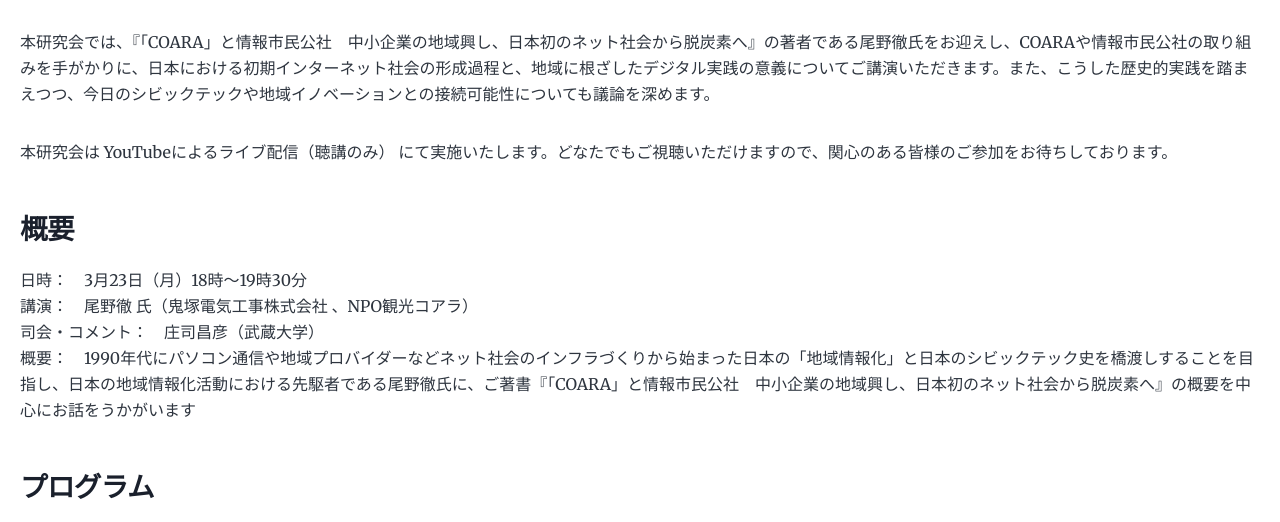
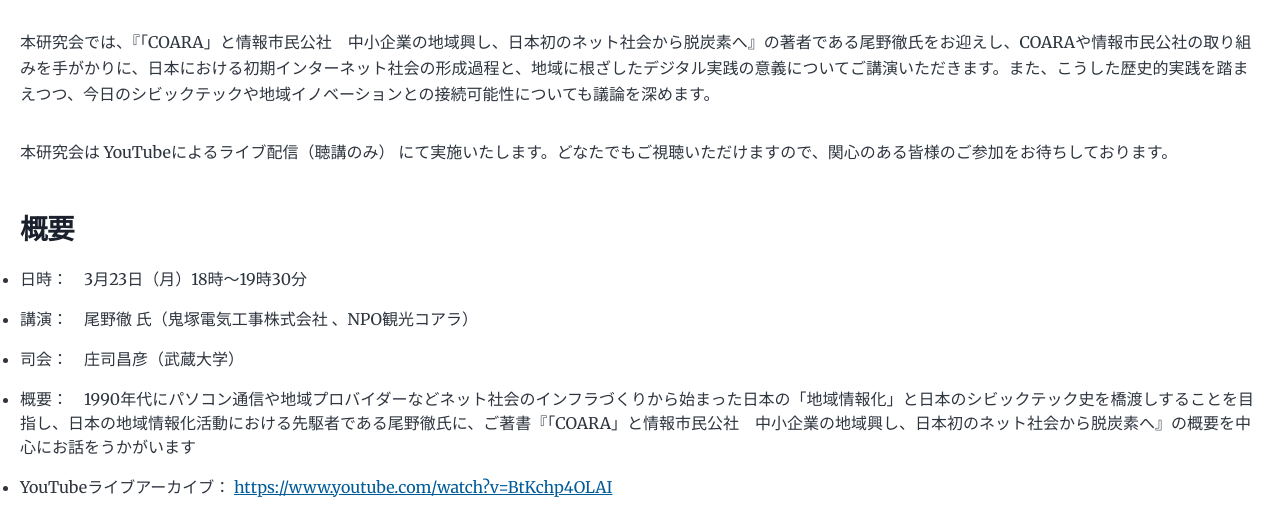
Before and after one commit to rg-civictech/rg-civictech.github.io, a Gatsby site: page /20260323_1/ in a window 1280 px wide. Shown: the part 403-925 px from the top of the page. Built offline with nearby package versions, Linux system fonts and the light colour scheme; Gatsby itself is replaced by a stand-in of ours.

Commit message:
Update 2026-03-23 document r4

```diff
--- a/content/blog/20260323_1/index.md
+++ b/content/blog/20260323_1/index.md
@@ -13,10 +13,11 @@ description: 「社会情報学会シビックテック・デザイン研究部
 本研究会は YouTubeによるライブ配信（聴講のみ） にて実施いたします。どなたでもご視聴いただけますので、関心のある皆様のご参加をお待ちしております。
 
 ### 概要
-日時：　3月23日（月）18時～19時30分
-講演：　尾野徹 氏（鬼塚電気工事株式会社 、NPO観光コアラ）
-司会・コメント：　庄司昌彦（武蔵大学）
-概要：　1990年代にパソコン通信や地域プロバイダーなどネット社会のインフラづくりから始まった日本の「地域情報化」と日本のシビックテック史を橋渡しすることを目指し、日本の地域情報化活動における先駆者である尾野徹氏に、ご著書『「COARA」と情報市民公社　中小企業の地域興し、日本初のネット社会から脱炭素へ』の概要を中心にお話をうかがいます
+* 日時：　3月23日（月）18時～19時30分
+* 講演：　尾野徹 氏（鬼塚電気工事株式会社 、NPO観光コアラ）
+* 司会：　庄司昌彦（武蔵大学）
+* 概要：　1990年代にパソコン通信や地域プロバイダーなどネット社会のインフラづくりから始まった日本の「地域情報化」と日本のシビックテック史を橋渡しすることを目指し、日本の地域情報化活動における先駆者である尾野徹氏に、ご著書『「COARA」と情報市民公社　中小企業の地域興し、日本初のネット社会から脱炭素へ』の概要を中心にお話をうかがいます
+* YouTubeライブアーカイブ： https://www.youtube.com/watch?v=BtKchp4OLAI
 
 ### プログラム
 18:00–18:05　オープニング
@@ -61,9 +62,7 @@ https://rg-civictech.github.io/
 インターネット黎明期の「草の根」のパワーが、時を経て現代のシビックテック、そしてこれからの「市民型AI」へと繋がっていく。今回の研究会は、まさに過去と未来を結ぶ素晴らしい時間でした。
 研究会の最後には、SF小説が与えた影響や、当時のデジタル文化をどうアーカイブ（保存）していくかといったロマン溢れるお話もあり、あっという間の1時間半でした！
 
-### 🔗 関連リンク（もっと詳しく知りたい方はこちら）
-* 見逃し配信はこちら（YouTubeライブアーカイブ）
-   - https://www.youtube.com/live/O5UpSGzgTL8
+### 🔗 関連リンク
 * 主催：社会情報学会シビックテック・デザイン研究部会
    - https://rg-civictech.github.io/
 * 関連サイト: 東京大学デジタル空間社会連携研究機構 (CTDI)シビックテック・デザイン学創成寄付研究部門
```
